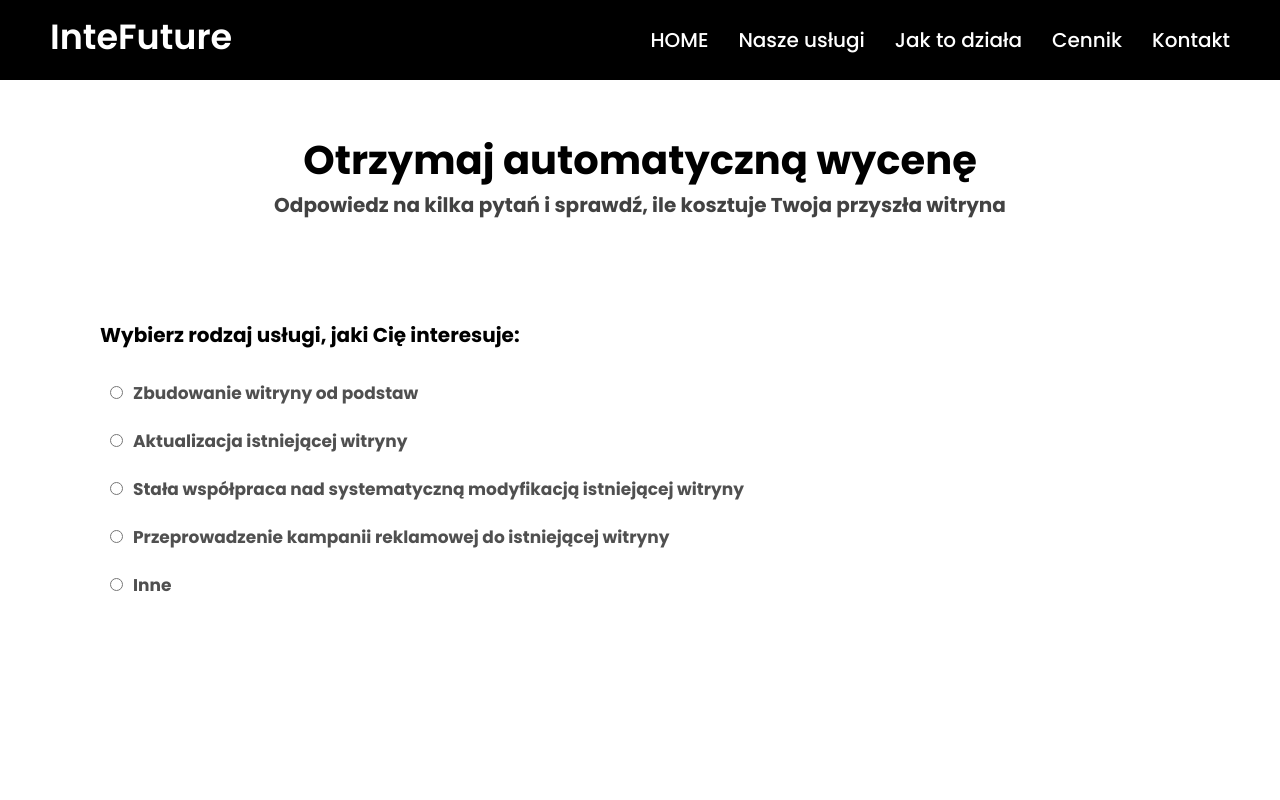
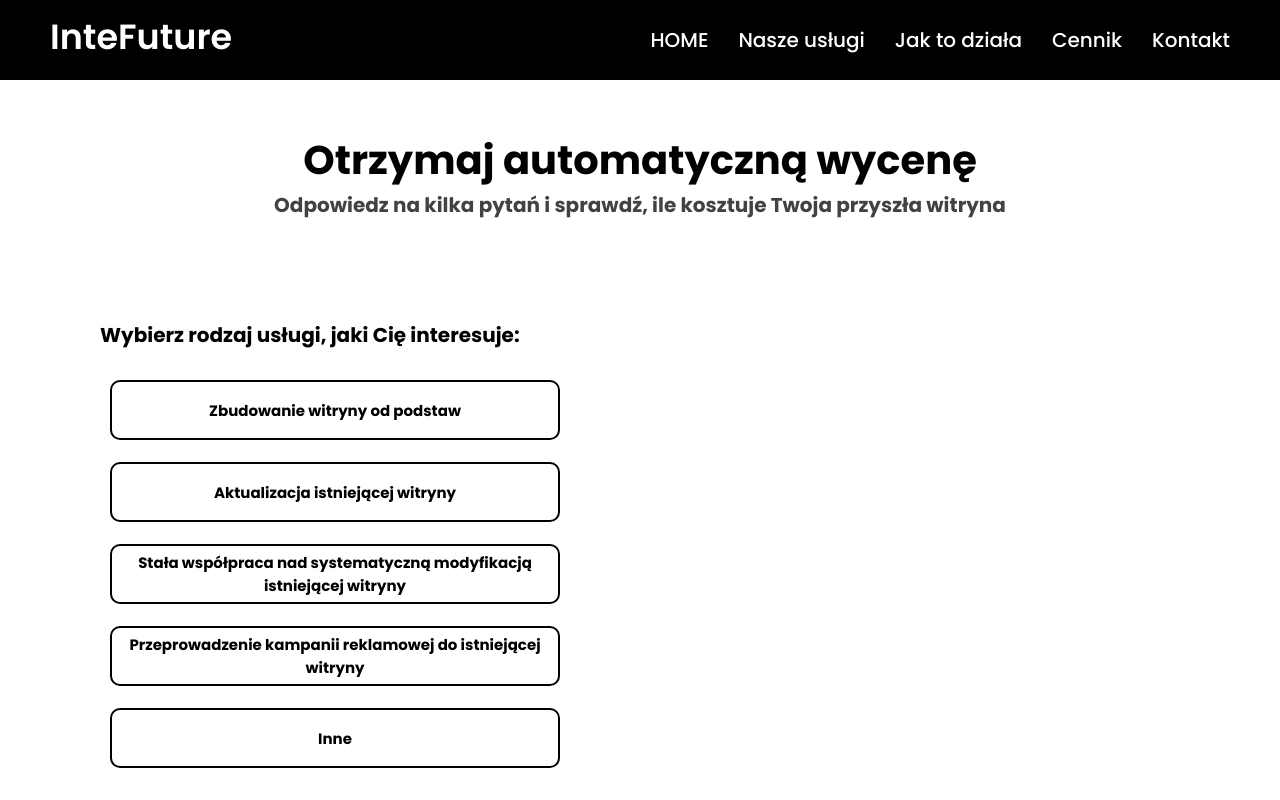
Before and after one commit to KamilCodemate/KamilCodemateWebsite, a React (Create React App) app: page /valuation in a window 1280 px wide. Shown: the top 800 px of the page. Built offline with nearby package versions, Linux system fonts and the light colour scheme.

Commit message:
Valuation page update

```diff
--- a/src/Pages/PageStyles/Valuation.scss
+++ b/src/Pages/PageStyles/Valuation.scss
@@ -14,46 +14,24 @@ body {
   width: 100%;
   padding-left: 100px;
   padding-right: 100px;
+  margin-bottom: 100px;
 
-  .choose-option-title {
-    font-size: 20px;
+  .option-button {
+    width: 450px;
+    height: 60px;
+    border: 2px solid black;
+    border-radius: 10px;
+    background-color: white;
+    font-size: 15px;
     font-weight: bold;
+    transition: 0.6s all;
   }
-  .choose-option-options {
-    display: flex;
-    flex-direction: column;
-    gap: 22px;
-    margin-top: 30px;
-    padding-left: 10px;
-
-    .choose-option-container {
-      color: rgb(80, 80, 80);
-      width: 100%;
-      font-size: 20px;
-      font-weight: bold;
-      font-size: 17px;
-      span {
-        margin-left: 10px;
-      }
-    }
+  .option-button:hover {
+    cursor: pointer;
   }
-  .form-root {
-    width: 100%;
-    display: flex;
-    margin-top: 100px;
-    gap: 50px;
-    .left-col,
-    .right-col {
-      width: 50%;
-      min-height: 600px;
-    }
-    .left-col {
-      .left-col-title {
-        font-size: 18px;
-        color: rgb(60, 60, 60);
-        font-weight: bold;
-      }
-    }
+  .option-button.selected {
+    background-color: black;
+    color: white;
   }
 }
 .menu-slide-button {
@@ -66,6 +44,8 @@ body {
   display: none;
   z-index: 999;
   position: fixed;
+  stroke: black;
+  fill: white;
 }
 .menu-slide-button:hover {
   cursor: pointer;
--- a/src/Pages/Valuation.tsx
+++ b/src/Pages/Valuation.tsx
@@ -3,93 +3,49 @@ import MainNavbar from '../Components/MainNavbar';
 import Header from '../Components/Header';
 import './PageStyles/Valuation.scss';
 import CreateWebsiteFormBasicsList from '../Components/RequestFolderElements/CreateWebsiteFormBasicsList';
-
+import { MouseEventHandler } from 'react';
+import Footer from '../Components/Footer';
+import { IoMenu } from 'react-icons/io5';
 const Valuation: React.FC = () => {
   const [isMenuActive, activeMenu] = useState(false);
-  const [checkedRadio, setCheckedRadio] = useState('');
+  const [checkedOption, setCheckedOption] = useState<string>('');
   const [step, setStep] = useState<number>(1);
   const slideButtonClicked = () => {
     activeMenu(!isMenuActive);
   };
-  const handleRadioChange = (event: React.ChangeEvent<HTMLInputElement>) => {
-    setCheckedRadio(event.target.value);
-    setStep(step + 1);
+  const handleButtonClick: MouseEventHandler<HTMLButtonElement> = (event) => {
+    console.log('dziala');
+    setCheckedOption(event.currentTarget.id);
   };
-
   const ChooseOption = () => {
     return (
       <div className='choose-option-container'>
         <div className='choose-option-title'>Wybierz rodzaj usługi, jaki Cię interesuje:</div>
         <div className='choose-option-options'>
           <div className='choose-option-container'>
-            <input
-              type='radio'
-              id='opt1'
-              className='choose-option-option'
-              name='choose-option-option'
-              value='opt1'
-              onChange={handleRadioChange}
-              checked={checkedRadio === 'opt1'}
-            />
-            <label htmlFor='opt1'>
-              <span>Zbudowanie witryny od podstaw</span>
-            </label>
+            <button id='opt1' className={`option-button ${checkedOption === 'opt1' ? 'selected' : ''}`} onClick={handleButtonClick}>
+              Zbudowanie witryny od podstaw
+            </button>
           </div>
           <div className='choose-option-container'>
-            <input
-              type='radio'
-              id='opt2'
-              className='choose-option-option'
-              name='choose-option-option'
-              value='opt2'
-              onChange={handleRadioChange}
-              checked={checkedRadio === 'opt2'}
-            />
-            <label htmlFor='opt2'>
-              <span>Aktualizacja istniejącej witryny</span>
-            </label>
+            <button id='opt2' className={`option-button ${checkedOption === 'opt2' ? 'selected' : ''}`} onClick={handleButtonClick}>
+              Aktualizacja istniejącej witryny
+            </button>
           </div>
           <div className='choose-option-container'>
-            <input
-              type='radio'
-              id='opt3'
-              className='choose-option-option'
-              name='choose-option-option'
-              value='opt3'
-              onChange={handleRadioChange}
-              checked={checkedRadio === 'opt3'}
-            />
-            <label htmlFor='opt3'>
-              <span>Stała współpraca nad systematyczną modyfikacją istniejącej witryny</span>
-            </label>
+            <button id='opt3' className={`option-button ${checkedOption === 'opt3' ? 'selected' : ''}`} onClick={handleButtonClick}>
+              Stała współpraca nad systematyczną modyfikacją istniejącej witryny
+            </button>
           </div>
           <div className='choose-option-container'>
-            <input
-              type='radio'
-              id='opt4'
-              className='choose-option-option'
-              name='choose-option-option'
-              value='opt4'
-              onChange={handleRadioChange}
-              checked={checkedRadio === 'opt4'}
-            />
-            <label htmlFor='opt4'>
-              <span>Przeprowadzenie kampanii reklamowej do istniejącej witryny</span>
-            </label>
+            <button id='opt4' className={`option-button ${checkedOption === 'opt4' ? 'selected' : ''}`} onClick={handleButtonClick}>
+              Przeprowadzenie kampanii reklamowej do istniejącej witryny
+            </button>
           </div>
           <div className='choose-option-container'>
-            <input
-              type='radio'
-              id='opt5'
-              className='choose-option-option'
-              name='choose-option-option'
-              value='opt5'
-              onChange={handleRadioChange}
-              checked={checkedRadio === 'opt5'}
-            />
-            <label htmlFor='opt5'>
-              <span>Inne</span>
-            </label>
+            <button id='opt5' className={`option-button ${checkedOption === 'opt5' ? 'selected' : ''}`} onClick={handleButtonClick}>
+              Inne
+            </button>
           </div>
         </div>
       </div>
@@ -117,6 +73,8 @@ const Valuation: React.FC = () => {
         />
         {returnStep()}
       </div>
+      <Footer />
+      <IoMenu className='menu-slide-button' onClick={slideButtonClicked} />
     </div>
   );
 };
```
